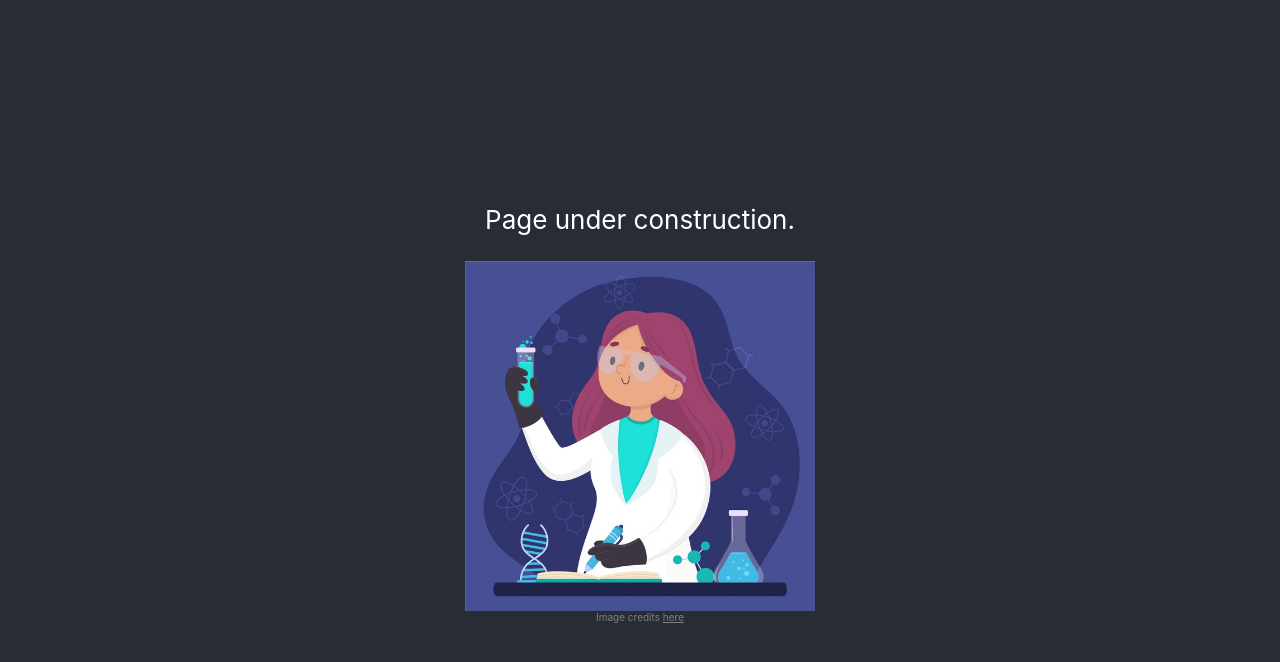
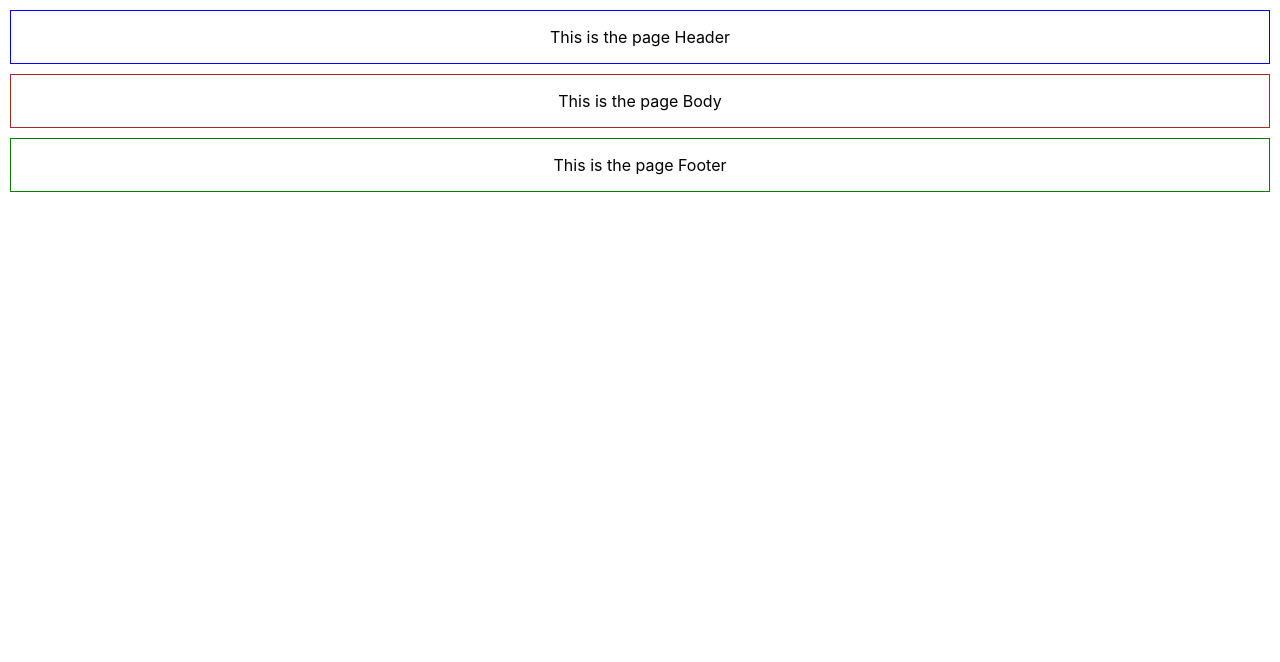
Before and after one commit to rsherves/ana-site, a React (Create React App) app: page / in a window 1280 px wide. Shown: the top 662 px of the page. Built offline with nearby package versions, Linux system fonts and the light colour scheme.

Commit message:
Initial development branch

```diff
--- a/src/App.js
+++ b/src/App.js
@@ -1,14 +1,14 @@
-import scientist from './img/female-scientist-illustration.jpg';
 import './App.css';
+import PageHeader from './PageHeader/';
+import PageBody from './PageBody/';
+import PageFooter from './PageFooter/';
 
 function App() {
-  return (
+  return(
     <div className="App">
-      <header className="App-header">
-        <p>Page under construction.</p>
-        <img src={scientist} className="sci-illustration" alt="female scientist illustration" />
-        <span className="img-credits">Image credits <a href="https://www.freepik.com/vectors/hand">here</a></span>
-      </header>
+      <PageHeader />
+      <PageBody />
+      <PageFooter />
     </div>
   );
 }
--- /dev/null
+++ b/src/PageBody/index.css
@@ -0,0 +1,4 @@
+.PageBody {
+  border: 1px solid brown;
+  margin: 10px;
+}
--- /dev/null
+++ b/src/PageBody/index.js
@@ -0,0 +1,11 @@
+import './index.css';
+
+function PageBody() {
+  return (
+    <div className="PageBody">
+      <p>This is the page Body</p>
+    </div>
+  );
+}
+
+export default PageBody;
--- /dev/null
+++ b/src/PageFooter/index.css
@@ -0,0 +1,4 @@
+.PageFooter {
+  border: 1px solid green;
+  margin: 10px;
+}
--- /dev/null
+++ b/src/PageFooter/index.js
@@ -0,0 +1,11 @@
+import './index.css';
+
+function PageFooter() {
+  return (
+    <div className="PageFooter">
+      <p>This is the page Footer</p>
+    </div>
+  );
+}
+
+export default PageFooter;
--- /dev/null
+++ b/src/PageHeader/index.css
@@ -0,0 +1,4 @@
+.PageHeader {
+  border: 1px solid blue;
+  margin: 10px;
+}
--- /dev/null
+++ b/src/PageHeader/index.js
@@ -0,0 +1,11 @@
+import './index.css';
+
+function PageHeader() {
+  return (
+    <div className="PageHeader">
+      <p>This is the page Header</p>
+    </div>
+  );
+}
+
+export default PageHeader;
```
